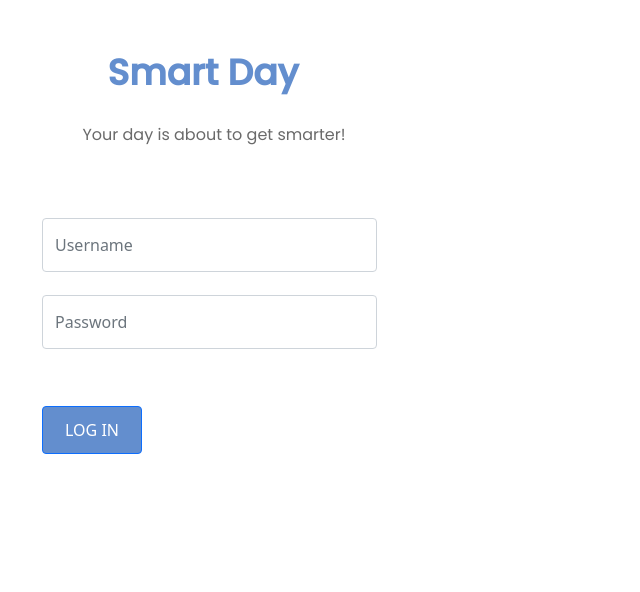
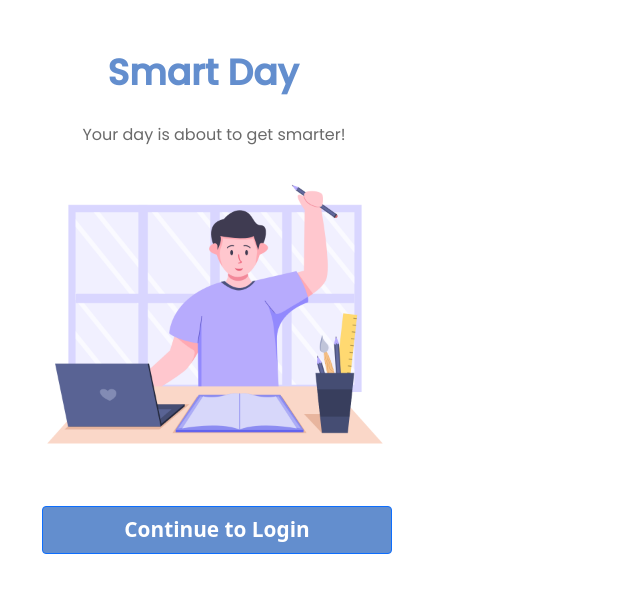
Before and after one commit to PemK88/Smart-Day, a React (Create React App) app in the folder smart-day/: page / in a window 1280 px wide. Shown: the top 592 px of the page, without its empty margins (0-640 px from the left). Built offline with nearby package versions, Linux system fonts and the light colour scheme.

Commit message:
Added auth0 and restructured login process

```diff
--- a/smart-day/package.json
+++ b/smart-day/package.json
@@ -3,6 +3,7 @@
   "version": "0.1.0",
   "private": true,
   "dependencies": {
+    "@auth0/auth0-react": "^1.8.0",
     "@testing-library/jest-dom": "^5.15.0",
     "@testing-library/react": "^11.2.7",
     "@testing-library/user-event": "^12.8.3",
--- /dev/null
+++ b/smart-day/src/Login.css
@@ -0,0 +1,9 @@
+.btn-primary {
+    color: #fff;
+    background-color: #0d6efd;
+    border-color: #0d6efd;
+}
+
+.hello{
+   font-weight: 900 !important;
+}
--- /dev/null
+++ b/smart-day/src/Login.js
@@ -0,0 +1,27 @@
+import React from 'react'
+import "./Login.css"
+import { Container, Row, Col, Button } from "react-bootstrap"
+import { useAuth0 } from "@auth0/auth0-react";
+
+
+const Login = () => {
+    return (
+        <div>
+            <Container>
+                <Row>
+                    <Col>
+                        <Button className="hello">login</Button>
+                    </Col>
+                </Row>
+
+                <Row>
+                    <Col>
+                        <Button>login</Button>
+                    </Col>
+                </Row>
+            </Container>
+        </div >
+    )
+}
+
+export default Login
--- a/smart-day/src/Login/Login.css
+++ b/smart-day/src/Login/Login.css
@@ -1,13 +1,4 @@
 @import url("https://fonts.googleapis.com/css2?family=Poppins:wght@400;500&display=swap");
-.btn-primary {
-  color: #fff;
-  background-color: #0d6efd;
-  border-color: #0d6efd;
-}
-
-.hello {
-  font-weight: 900 !important;
-}
 
 .header {
   position: absolute;
@@ -67,10 +58,13 @@
 }
 
 .login-button {
+  margin: auto;
   position: absolute;
-  width: 335px;
+  width: 350px !important;
   height: 48px;
   left: 42px;
-  top: 406px;
+  top: 506px;
   background-color: #638ece !important;
+  font-weight: 700 !important;
+  font-size: 1.3rem !important;
 }
--- /dev/null
+++ b/smart-day/src/Login/LoginButton.js
@@ -0,0 +1,12 @@
+import React from "react";
+import { Button } from "react-bootstrap"
+import { useAuth0 } from "@auth0/auth0-react";
+import "./Login.css"
+
+const LoginButton = () => {
+    const { loginWithRedirect } = useAuth0();
+
+    return <Button className="login-button" onClick={() => loginWithRedirect()}>Continue to Login</Button>;
+};
+
+export default LoginButton;
--- a/smart-day/src/Login/index.js
+++ b/smart-day/src/Login/index.js
@@ -1,5 +1,7 @@
 import React from "react";
 import "./Login.css";
+import LoginButton from "./LoginButton"
+import Welcome from "../images/welcome.png"
 import { Container, Row, Col, Button, Form } from "react-bootstrap";
 
 const Header = () => {
@@ -12,7 +14,7 @@ const Login = () => {
       <Header />
       <p className="slogan">Your day is about to get smarter!</p>
       <Form>
-        <Form.Group className="mb-3" controlId="formBasicEmail">
+        {/* <Form.Group className="mb-3" controlId="formBasicEmail">
           <Form.Control
             className="username"
             type="text"
@@ -26,10 +28,12 @@ const Login = () => {
             type="password"
             placeholder="Password"
           />
-        </Form.Group>
-        <Button className="login-button" variant="primary" type="submit">
+        </Form.Group> */}
+        {/* <Button className="login-button" variant="primary" type="submit">
           LOG IN
-        </Button>
+        </Button> */}
+        <img style={{ width: "400px", marginTop: "100px", marginLeft: "15px" }} src={Welcome} />
+        <LoginButton />
       </Form>
     </div>
   );
--- a/smart-day/src/index.js
+++ b/smart-day/src/index.js
@@ -3,12 +3,18 @@ import ReactDOM from 'react-dom';
 import './index.css';
 import App from './App';
 import reportWebVitals from './reportWebVitals';
+import { Auth0Provider } from "@auth0/auth0-react";
+
 
 ReactDOM.render(
-  <React.StrictMode>
+  <Auth0Provider
+    domain="dev-0vr8zcz8.us.auth0.com"
+    clientId="xFLuF031ShtlFC3uqkqaf3HClY2IX94a"
+    redirectUri={"http://localhost:3000/smart"}
+  >
     <App />
-  </React.StrictMode>,
-  document.getElementById('root')
+  </Auth0Provider>,
+  document.getElementById("root")
 );
 
 // If you want to start measuring performance in your app, pass a function
```
Also changed, not shown: smart-day/src/images/welcome.png (added), 1 other file (tests, documents, lock files or other folders).
